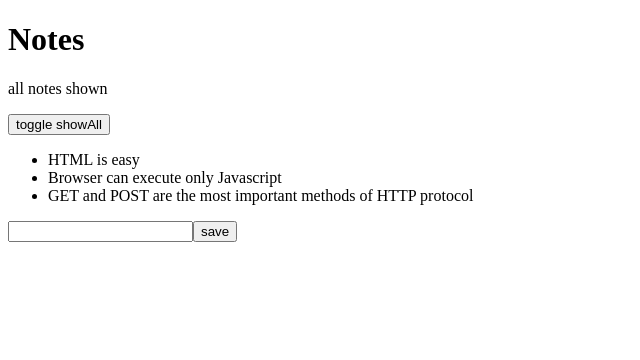
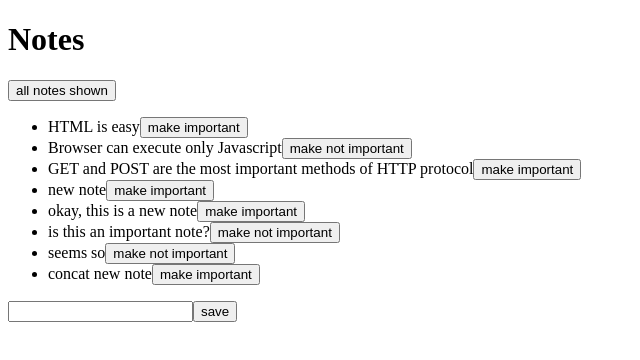
Before and after one commit to sgorinsky/fullstack-open, a React (Create React App) app in the folder 2/collection/: page / in a window 1280 px wide. Shown: the top 360 px of the page, without its empty margins (0-640 px from the left). Built offline with nearby package versions, Linux system fonts and the light colour scheme; data requests are answered from the project's data file.

Commit message:
refactor notes and included toggle importance

```diff
--- a/2/collection/db.json
+++ b/2/collection/db.json
@@ -4,19 +4,49 @@
       "id": 1,
       "content": "HTML is easy",
       "date": "2019-05-30T17:30:31.098Z",
-      "important": true
+      "important": false
     },
     {
       "id": 2,
       "content": "Browser can execute only Javascript",
       "date": "2019-05-30T18:39:34.091Z",
-      "important": false
+      "important": true
     },
     {
       "id": 3,
       "content": "GET and POST are the most important methods of HTTP protocol",
       "date": "2019-05-30T19:20:14.298Z",
-      "important": true
+      "important": false
+    },
+    {
+      "content": "new note",
+      "date": "2019-09-20T05:03:25.072Z",
+      "important": false,
+      "id": 4
+    },
+    {
+      "content": "okay, this is a new note",
+      "date": "2019-09-20T05:03:30.901Z",
+      "important": false,
+      "id": 5
+    },
+    {
+      "content": "is this an important note?",
+      "date": "2019-09-20T05:05:38.610Z",
+      "important": true,
+      "id": 6
+    },
+    {
+      "content": "seems so",
+      "date": "2019-09-20T05:05:44.771Z",
+      "important": true,
+      "id": 7
+    },
+    {
+      "content": "concat new note",
+      "date": "2019-09-20T05:09:00.516Z",
+      "important": false,
+      "id": 8
     }
   ]
 }
--- a/2/collection/src/App.js
+++ b/2/collection/src/App.js
@@ -2,6 +2,7 @@ import React, { useState, useEffect } from 'react';
 import './App.css';
 import Note from './components/Note';
 import axios from 'axios'
+import noteService from './components/notes'
 
 const App = () => {
   console.log()
@@ -12,21 +13,28 @@ const App = () => {
   // useEffect is a way of executing code synchronously
   // if the second arg is [], then it only executes the code once
   useEffect(() => {
-    console.log('effect')
-
-    const eventHandler = response => {
-      console.log('promise fulfilled')
-      setNotes(response.data)
-    }
-
-    const promise = axios.get('http://localhost:3001/notes')
-    promise.then(eventHandler)
+    noteService
+      .getAll()
+      .then(initialNotes => {
+        setNotes(initialNotes)
+      })
   }, [])
 
   console.log('render', notes.length, 'notes')
 
+  const toggleImportanceOf = id => {
+    const note = notes.find(n => n.id === id)
+    const changedNote = { ...note, important: !note.important }
+
+    noteService
+      .update(id, changedNote)
+      .then(returnedNote => {
+        setNotes(notes.map(note => note.id !== id ? note : returnedNote))
+      })
+  }
+
   const notesToShow = showAll ? notes : notes.filter((note) => note.important)
-  const rows = () => notesToShow.map((note) => <Note key={note.id} note={note} />);
+  const rows = () => notesToShow.map((note) => <Note key={note.id} note={note} toggleImportanceOf={() => toggleImportanceOf(note.id)}/>);
 
   /* we create a new note object from the form input and create a new note
   that we add to the collection of notes when we hit submit */
@@ -39,8 +47,11 @@ const App = () => {
       id: notes.length + 1,
     }
 
-    setNotes(notes.concat(noteObject));
-    setNewNote('');
+    noteService
+      .create(noteObject)
+      .then(returnedNote => {
+        setNotes(notes.concat(returnedNote))
+      })
   }
 
   // this function is event listener that always logs the state of the form input
@@ -51,8 +62,7 @@ const App = () => {
   return (
     <div>
       <h1>Notes</h1>
-      <p>{showAll ? 'all notes shown' : 'important notes only' }</p>
-      <button type="submit" onClick={() => setShowAll(!showAll)}> toggle showAll </button>
+      <button type="submit" onClick={() => setShowAll(!showAll)}> {showAll ? 'all notes shown': 'only important notes shown'} </button>
       <ul>
         {rows()}
       </ul>
--- a/2/collection/src/components/Note.js
+++ b/2/collection/src/components/Note.js
@@ -1,5 +1,15 @@
-import React from 'react'
+import React, { useState } from 'react'
 
-const Note = ({note}) => <li key={note.id}> {note.content} </li>
+const Note = ({note, toggleImportanceOf}) => {
+    const label = note.important
+        ? 'make not important' : 'make important';
 
+    return (
+        <li key={note.id}>
+            {note.content}
+            <button onClick={() => toggleImportanceOf(note)}> {label} </button>
+        </li>
+    )
+
+}
 export default Note
--- /dev/null
+++ b/2/collection/src/components/notes.js
@@ -0,0 +1,23 @@
+import axios from 'axios'
+
+const baseUrl = 'http://localhost:3001/notes'
+const getAll = () => {
+  const request = axios.get(baseUrl)
+  return request.then(response => response.data)
+}
+
+const create = newObject => {
+  const request = axios.post(baseUrl, newObject)
+  return request.then(response => response.data)
+}
+
+const update = (id, newObject) => {
+  const request = axios.put(`${baseUrl}/${id}`, newObject)
+  return request.then(response => response.data)
+}
+
+export default {
+    getAll: getAll,
+    create: create,
+    update: update
+}
```
